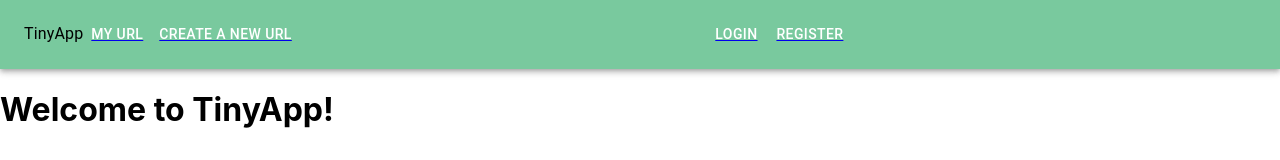
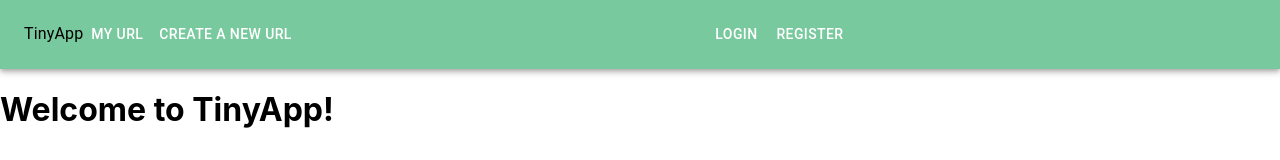
Before and after one commit to patriceandrea/tinyapp-2.0, a React (Create React App) app in the folder client/: page / in a window 1280 px wide. Shown: the top 160 px of the page. Built offline with nearby package versions, Linux system fonts and the light colour scheme.

Commit message:
remove the underline from the Link component

```diff
--- a/client/src/Components/Header.tsx
+++ b/client/src/Components/Header.tsx
@@ -71,7 +71,7 @@ const Header = () => {
           <Box sx={{ flexGrow: 1, display: { xs: 'none', md: 'flex' } }}>
             <Typography>
 
-              <Link to="/myurls" >
+              <Link to="/myurls" style={{ textDecoration: 'none' }} >
                 <Button
                   onClick={handleCloseNavMenu}
                   sx={{ my: 2, color: 'white', display: 'block' }}
@@ -81,7 +81,7 @@ const Header = () => {
               </Link>
             </Typography>
 
-            <Link to="/newurls" > <Button
+            <Link to="/newurls" style={{ textDecoration: 'none' }}> <Button
               onClick={handleCloseNavMenu}
               sx={{ my: 2, color: 'white', display: 'block' }}
             >
@@ -93,7 +93,7 @@ const Header = () => {
           <Box sx={{ flexGrow: 1, display: { xs: 'none', md: 'flex' } }}>
 
 
-            <Link to="/login" >
+            <Link to="/login" style={{ textDecoration: 'none' }}>
               <Button
                 onClick={handleCloseNavMenu}
                 sx={{ my: 2, color: 'white', display: 'block' }}
@@ -103,7 +103,7 @@ const Header = () => {
             </Link>
 
 
-            <Link to="/register" >
+            <Link to="/register" style={{ textDecoration: 'none' }}>
               <Button
                 onClick={handleCloseNavMenu}
                 sx={{ my: 2, color: 'white', display: 'block' }}
```
